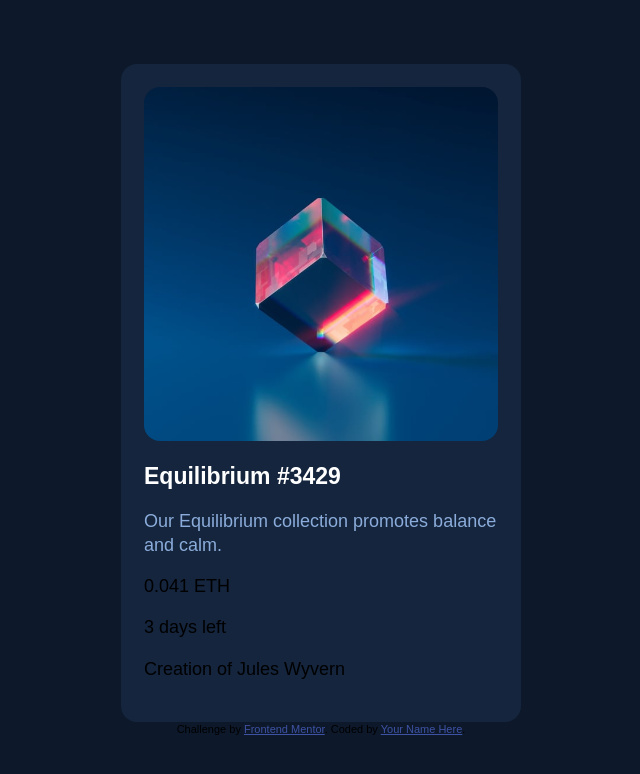
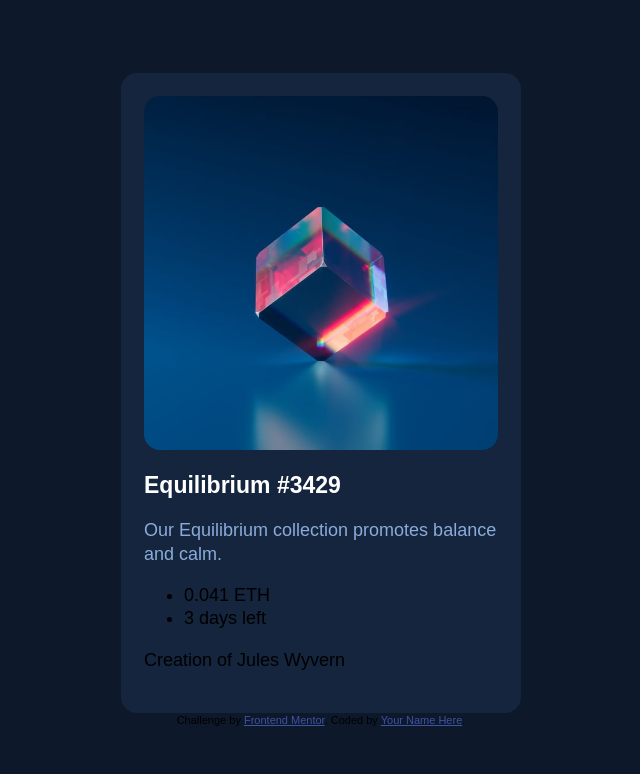
Before and after one commit to pojerm/nft-preview-card-component-main, a website built with Parcel: page index.html in a window 1280 px wide. Shown: the whole page, without its empty margins (319-959 px from the left). Built offline with nearby package versions, Linux system fonts and the light colour scheme; a web font is replaced by a local one.

Commit message:
html update za stat na cardu

```diff
--- a/index.html
+++ b/index.html
@@ -38,12 +38,17 @@
       Our Equilibrium collection promotes balance and calm.
     </p>
 
-    <p class="card__stat">
+    <!-- <p class="card__stat">
       0.041 ETH
     </p>
     <p class="card__stat">
       3 days left
-    </p>
+    </p> -->
+
+    <ul class="card__stat">
+      <li>0.041 ETH</li>
+      <li>3 days left</li>
+    </ul>
     <p class="card__author">
       Creation of Jules Wyvern
     </p>
```
Also changed, not shown: dist/index.html, 1 other file.
